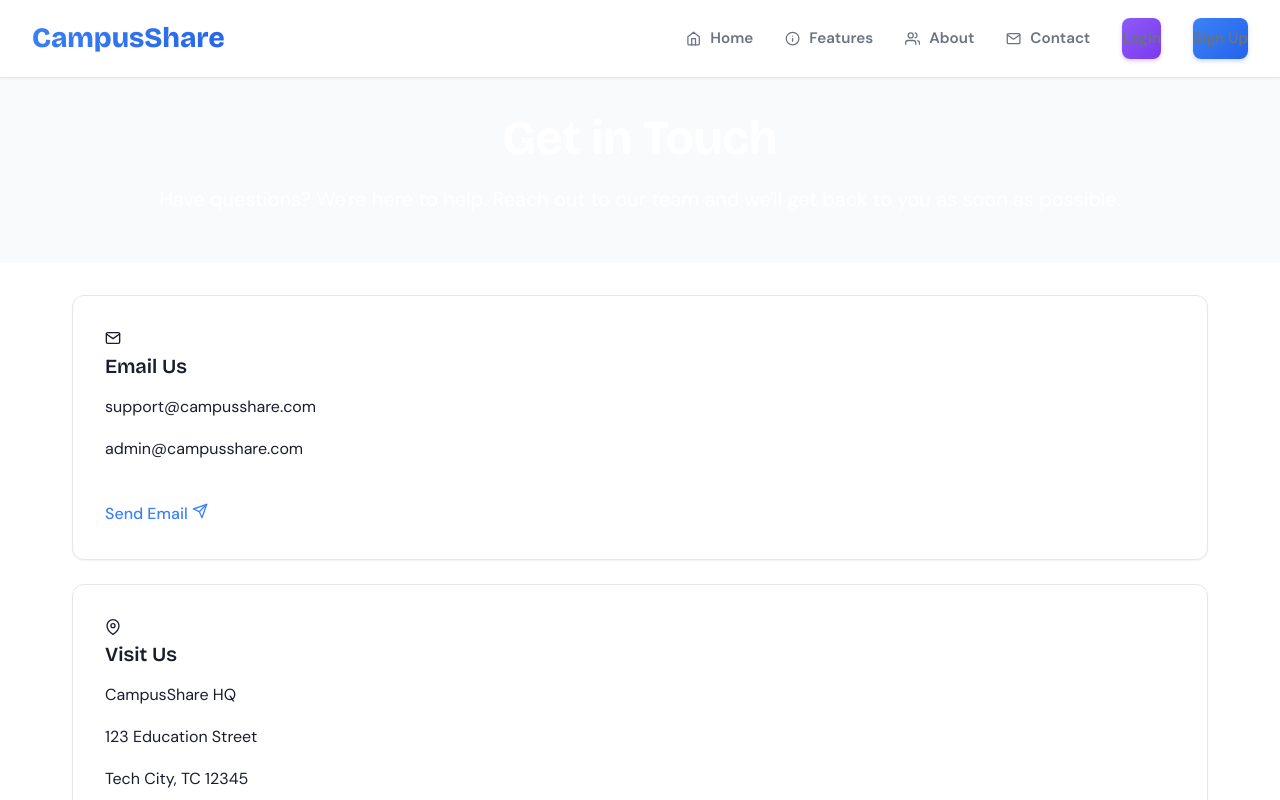
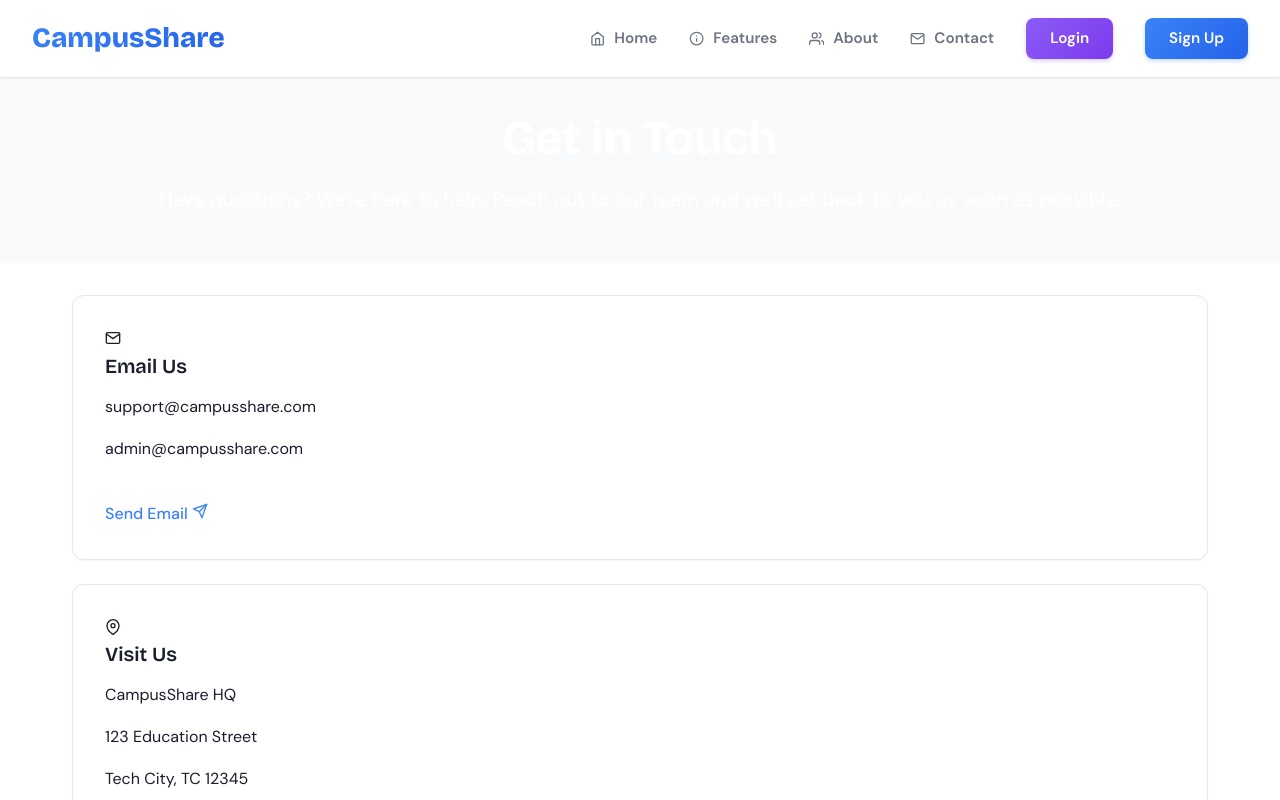
Before and after one commit to rajhemant076/campusshare-frontend, a React (Vite) app: page /contact in a window 1280 px wide. Shown: the top 800 px of the page. Built offline with nearby package versions, Linux system fonts and the light colour scheme; no server answers.

Commit message:
styling updated to login/signup button

```diff
--- a/src/components/Navbar.jsx
+++ b/src/components/Navbar.jsx
@@ -151,12 +151,12 @@ const Navbar = () => {
             /* LINKS FOR NON-AUTHENTICATED USERS */
             <>
               <li>
-                <Link to="/login" className="btn btn-sm btn-secondary" onClick={handleNavClick}>
+                <Link to="/login" className="btn btn-sm btn-secondary" style={{color:"white",padding:"0.5rem 1.5rem"}} onClick={handleNavClick}>
                   Login
                 </Link>
               </li>
               <li>
-                <Link to="/signup" className="btn btn-sm btn-primary" onClick={handleNavClick}>
+                <Link to="/signup" className="btn btn-sm btn-primary" style={{color:"white",padding:"0.5rem 1.5rem"}} onClick={handleNavClick}>
                   Sign Up
                 </Link>
               </li>
```
